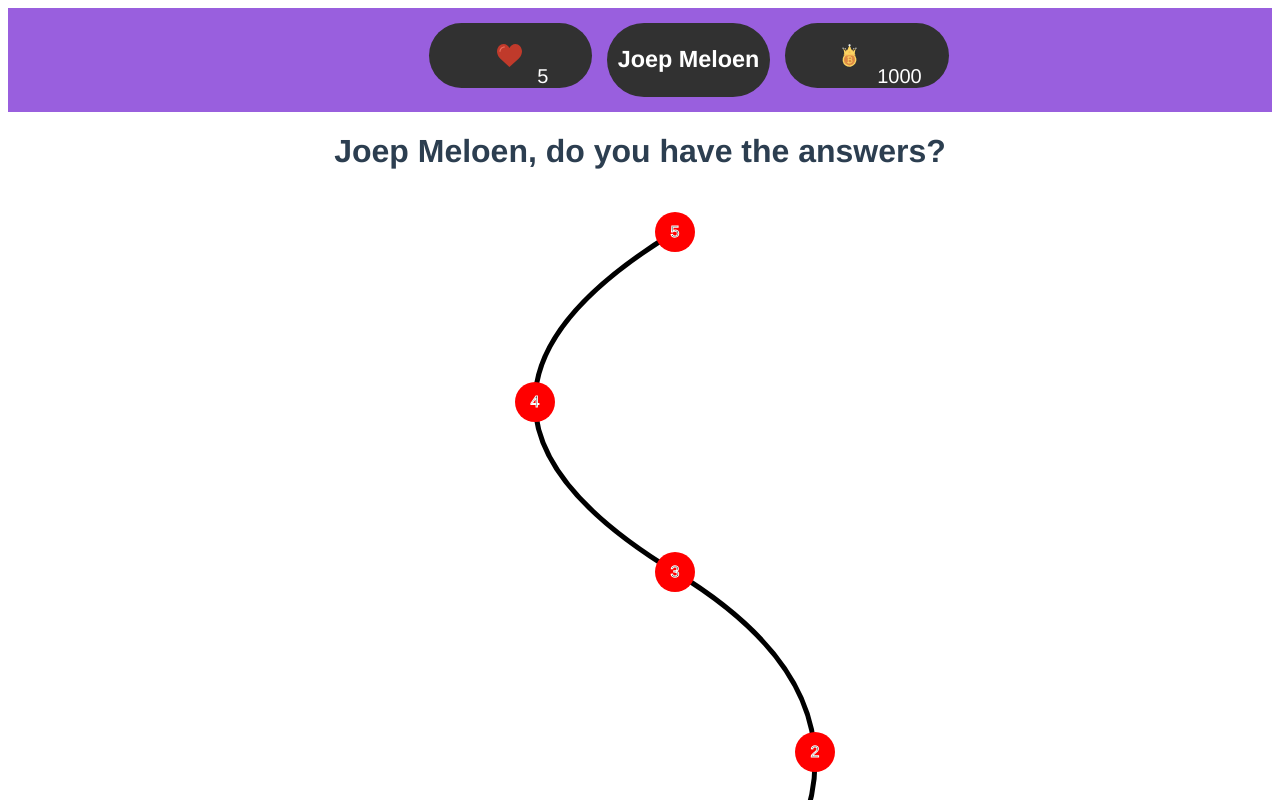
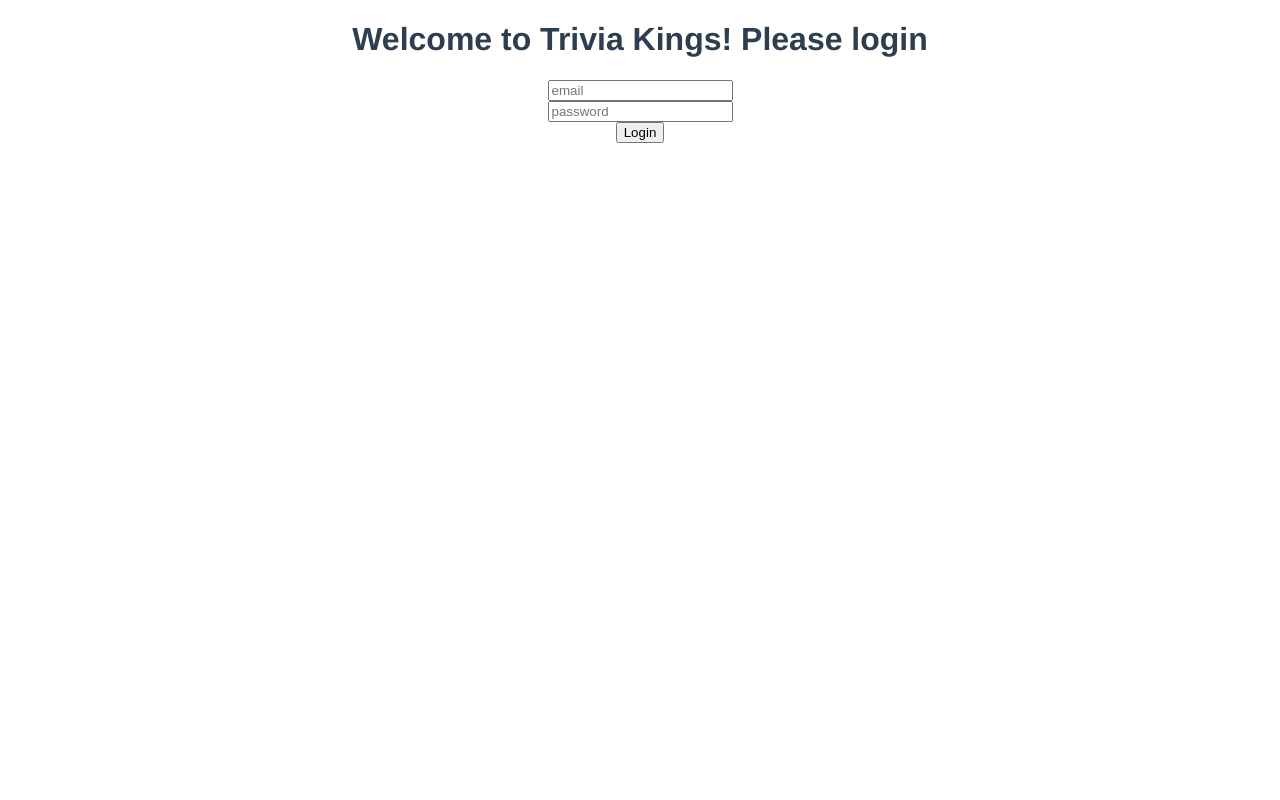
Before and after one commit to mivd7/trivia-quiz, a Vue app: page /game/1 in a window 1280 px wide. Shown: the top 800 px of the page. Built offline with nearby package versions, Linux system fonts and the light colour scheme; no server answers.

Commit message:
remove unused code + set correctAnswerAmount limit to 10

```diff
--- a/src/App.vue
+++ b/src/App.vue
@@ -5,7 +5,7 @@
       <Login v-on:loginSuccesful="isLoggedIn = true" />
     </div>
     <div v-else>
-      <Home :showPathway="showPathway" :currentUser="currentUser"/>
+      <Home :currentUser="currentUser"/>
       <router-view></router-view>
     </div>
   </div>
@@ -24,8 +24,7 @@
   },
   data() {
     return {
-      isLoggedIn: true,
-      showPathway: null
+      isLoggedIn: false,
     }
   },
   computed: {
--- a/src/components/Questions.vue
+++ b/src/components/Questions.vue
@@ -49,7 +49,7 @@
             }
         },
         reset() {
-            if(this.correctAnswerAmount >= 1) {
+            if(this.correctAnswerAmount >= 10) {
                 this.levelUp()
             }
             this.$emit('quizCompleted')
--- a/src/views/Game.vue
+++ b/src/views/Game.vue
@@ -21,7 +21,6 @@
         }
     },
     created() {
-        // this.startGame()
         this.fetchAllCategories();
     },
     computed: {
--- a/src/views/Home.vue
+++ b/src/views/Home.vue
@@ -62,17 +62,9 @@
         currentUser: {
             type: Object,
         },
-        showPathway: {
-            type: Boolean
-        }
     },
     components: {
         TopBar
-    },
-    data() {
-      return {
-        quizRunning: false
-      }
     },
     methods: {
       ...mapActions(['startGame']),
@@ -84,12 +76,6 @@
     computed: {
        ...mapGetters(["gameInProgress"])
     },
-    watch: {
-      gameInProgress: function(newVal, oldVal) {
-        console.log(newVal)
-        this.quizRunning = newVal
-      }
-    }
 }
 </script>
 
```
